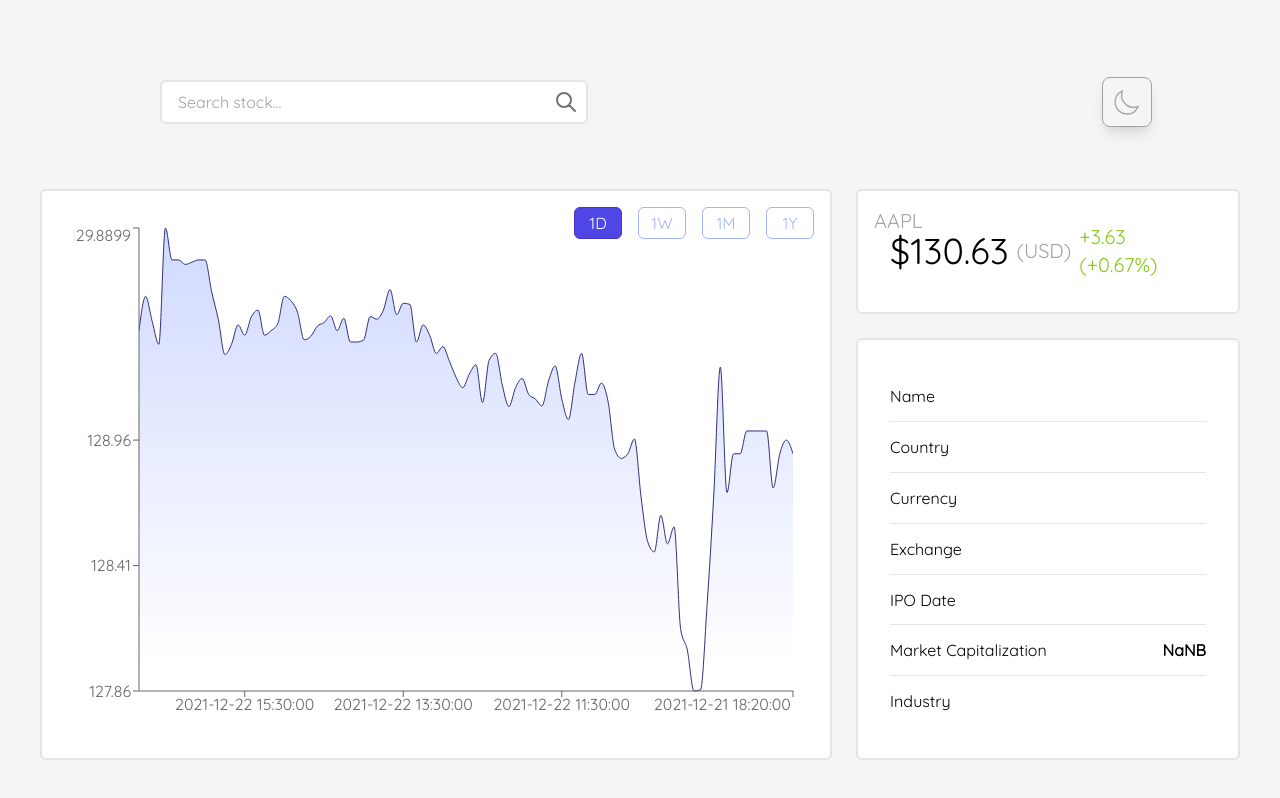
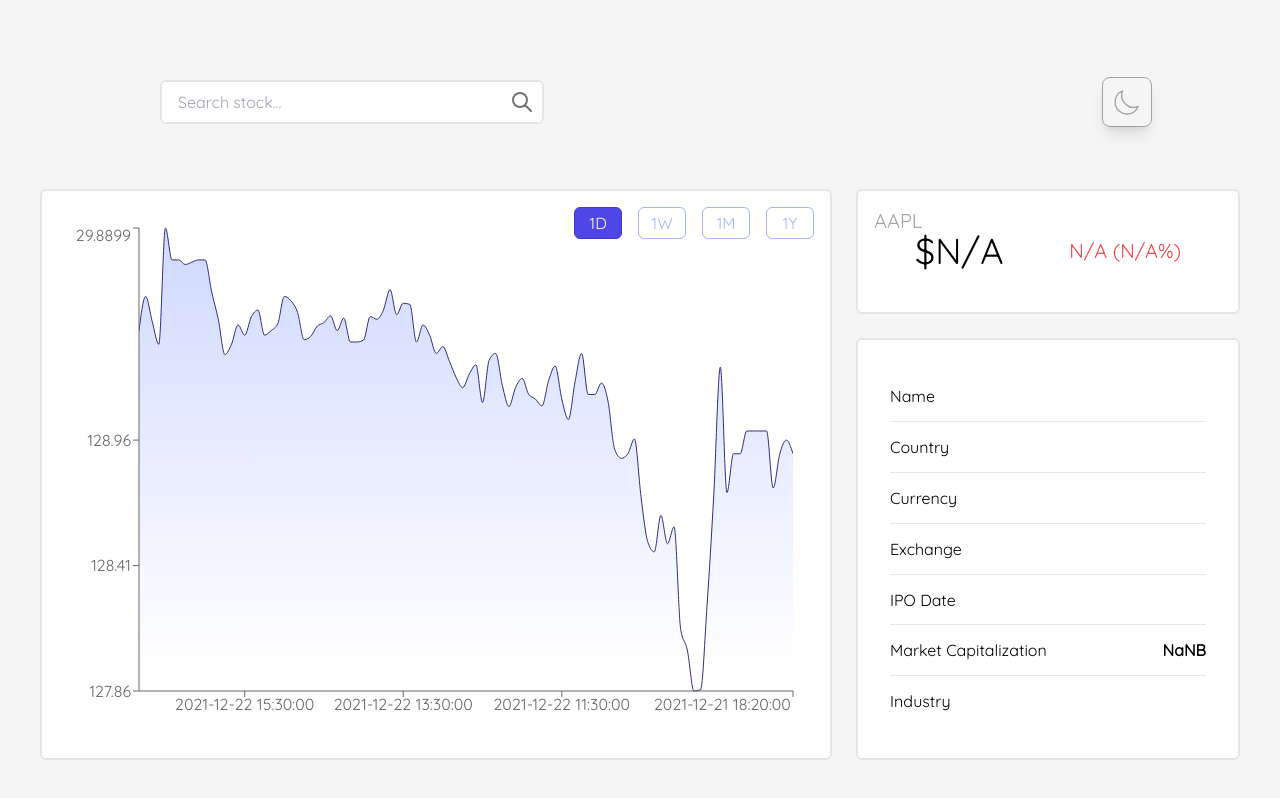
Before and after one commit to smartCoolDev/stock-dashboard-react, a React (Create React App) app: page / in a window 1280 px wide. Built offline with nearby package versions, Linux system fonts and the light colour scheme; no server answers.

Commit message:
now updating stock overview

```diff
--- a/src/components/Dashboard.js
+++ b/src/components/Dashboard.js
@@ -5,23 +5,37 @@ import Details from "./Details";
 import Chart from "./Chart";
 import Header from "./Header";
 import StockContext from "../context/StockContext";
-import { fetchStockDetails } from "../utils/api/stock-api";
+import { fetchStockDetails, quoteStock } from "../utils/api/stock-api";
 
 const Dashboard = () => {
   const { darkMode } = useContext(ThemeContext);
   const { stockSymbol, setStockSymbol } = useContext(StockContext);
 
   const [stockDetails, setStockDetails] = useState({});
+  const [quote, setQuote] = useState({});
 
   useEffect(() => {
     const updateStockDetails = async () => {
       const result = await fetchStockDetails(stockSymbol);
       setStockDetails(result);
-      console.log("Details", result);
     };
+
+    const updateStockOverview = async () => {
+      const result = await quoteStock(stockSymbol);
+      if (result) {
+        setQuote(result);
+      } else {
+        setQuote({});
+      }
+    };
+
     updateStockDetails();
+    updateStockOverview();
   }, [stockSymbol]);
 
+  const formatQuoteAttribute = (attribute) => {
+    return attribute ? attribute : "N/A";
+  };
   return (
     <div
       className={`h-screen grid grid-cols-1 md:grid-cols-2 xl:grid-cols-3 grid-rows-7 xl:grid-rows-5 auto-rows-fr gap-2 p-8 font-raleway ${
@@ -37,9 +51,10 @@ const Dashboard = () => {
       <div className="p-2">
         <Overview
           symbol={"AAPL"}
-          price={130.63}
-          change={3.63}
-          changePercent={0.67}
+          price={formatQuoteAttribute(quote.pc)}
+          change={formatQuoteAttribute(quote.d)}
+          changePercent={formatQuoteAttribute(quote.dp)}
+          currency={stockDetails.currency}
         />
       </div>
       <div className="row-span-2 xl:row-span-3 p-2">
--- a/src/components/Details.js
+++ b/src/components/Details.js
@@ -1,10 +1,10 @@
 import React, { useContext } from "react";
 import Card from "./Card";
-import { companyDetails } from "../constants/mock";
 import ThemeContext from "../context/ThemeContext";
 
 const Details = ({ details }) => {
   const { darkMode } = useContext(ThemeContext);
+
   const detailsList = {
     name: "Name",
     country: "Country",
--- a/src/components/Overview.js
+++ b/src/components/Overview.js
@@ -1,7 +1,7 @@
 import React from "react";
 import Card from "./Card";
 
-const Overview = ({ symbol, price, change, changePercent }) => {
+const Overview = ({ symbol, price, change, changePercent, currency }) => {
   return (
     <Card>
       <span className="absolute left-4 top-4 text-neutral-400 text-lg xl:text-xl 2xl:text-2xl">
@@ -11,7 +11,7 @@ const Overview = ({ symbol, price, change, changePercent }) => {
         <span className="text-2xl xl:text-4xl 2xl:text-5xl flex items-center">
           ${price}
           <span className="text-lg xl:text-xl 2xl:text-2xl text-neutral-400 m-2">
-            (USD)
+            {currency}
           </span>
         </span>
 
@@ -20,7 +20,7 @@ const Overview = ({ symbol, price, change, changePercent }) => {
             change > 0 ? "text-lime-500" : "text-red-500"
           }`}
         >
-          +{change} <span>(+{changePercent}%)</span>
+          {change} <span>({changePercent}%)</span>
         </span>
       </div>
     </Card>
--- a/src/components/Search.js
+++ b/src/components/Search.js
@@ -20,14 +20,14 @@ const Search = () => {
 
   return (
     <div
-      className={`flex items-center my-4 border-2 rounded-md relative z-50 ${
+      className={`flex items-center my-4 border-2 rounded-md relative z-50 w-96 ${
         darkMode ? "bg-gray-900 border-gray-800" : "bg-white border-neutral-200"
       }`}
     >
       <input
         type="text"
         value={input}
-        className={`px-4 py-2 w-96 focus:outline-none text-neutral-500 rounded-md ${
+        className={`w-full px-4 py-2 focus:outline-none text-neutral-500 rounded-md ${
           darkMode ? "bg-gray-900" : null
         }`}
         placeholder="Search stock..."
--- a/src/utils/api/stock-api.js
+++ b/src/utils/api/stock-api.js
@@ -9,3 +9,9 @@ export const fetchStockDetails = async (stockSymbol) => {
   const response = await fetch(url);
   return await response.json();
 };
+
+export const quoteStock = async (stockSymbol) => {
+  const url = `https://finnhub.io/api/v1/quote?symbol=${stockSymbol}&token=${process.env.REACT_APP_API_KEY}`;
+  const response = await fetch(url);
+  return await response.json();
+};
```
